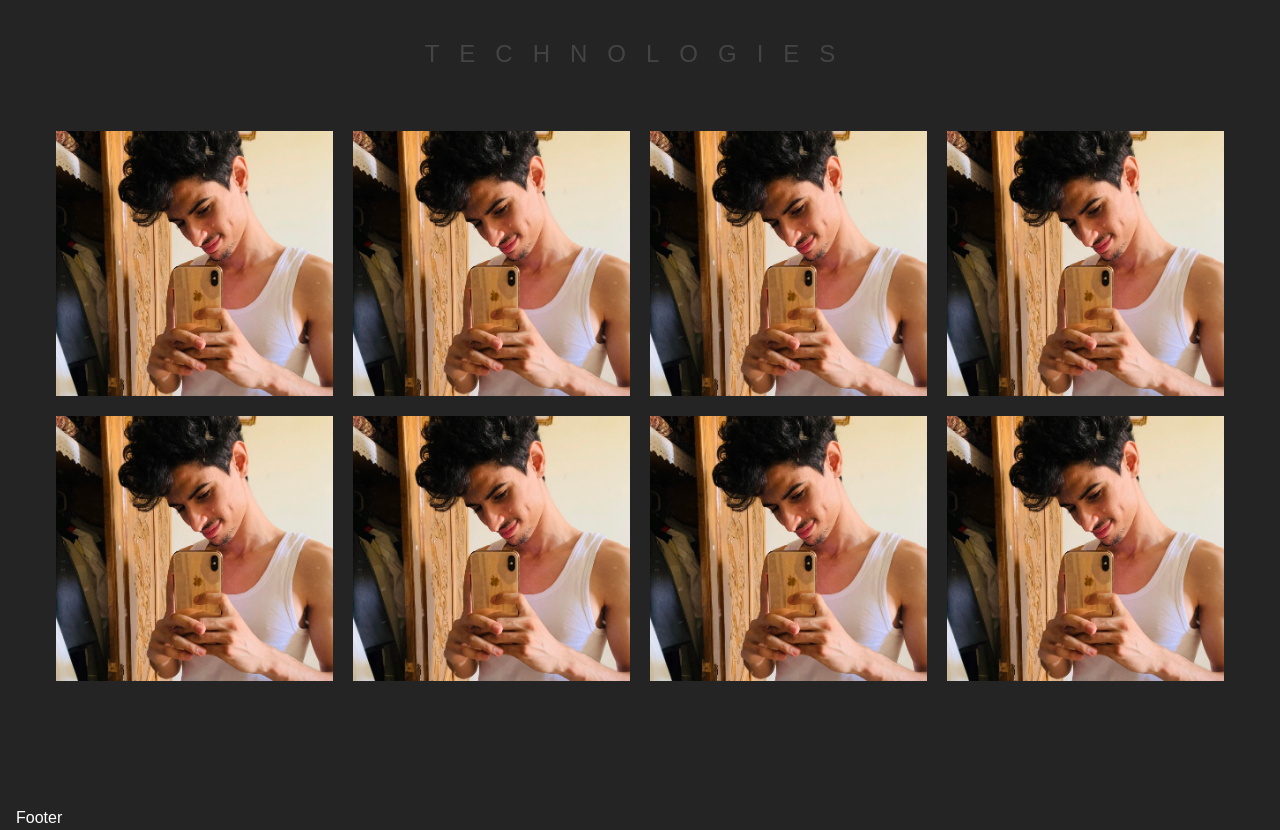
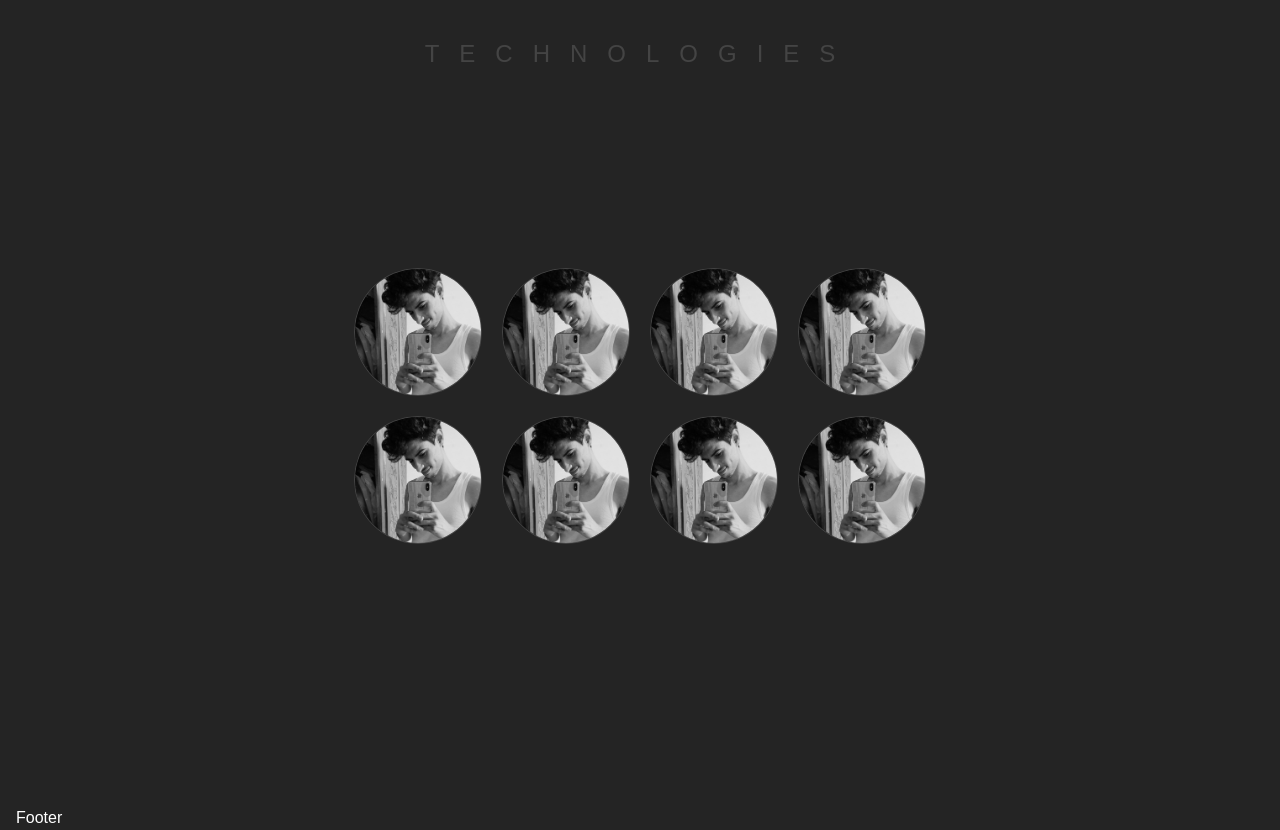
Before and after one commit to RamezTaher/Portfolio, a React (Create React App) app: page / in a window 1280 px wide. Shown: the part 2720-3550 px from the top of the page. Built offline with nearby package versions, Linux system fonts and the light colour scheme.

Commit message:
technologies section finished

```diff
--- a/src/components/Technologie.jsx
+++ b/src/components/Technologie.jsx
@@ -4,12 +4,13 @@ import ramez from "../assets/images/ram-1.jpg"
 
 const Technologie = ({ isAnimatedToLeft }) => {
   return (
-    <div className="group relative cursor-pointer">
+    <div className="group cursor-pointer">
       <motion.img
         initial={{ x: isAnimatedToLeft ? -200 : 200, opacity: 0 }}
         transition={{ duration: 1 }}
         whileInView={{ x: 0, opacity: 1 }}
         src={ramez}
+        className="rounded-full border border-gray border-solid object-cover object-center w-24 h-24 lg:h-32 lg:w-32 filter grayscale group-hover:grayscale-0 transition duration-300 ease-in-out"
       />
     </div>
   )
```
